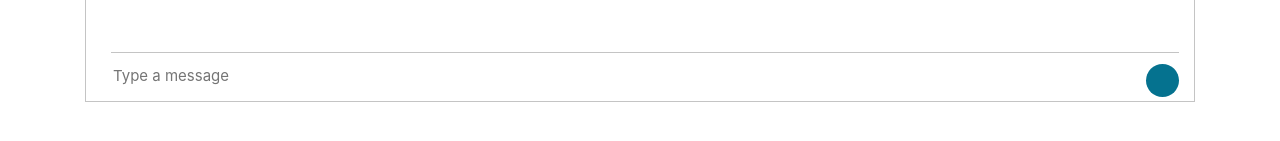
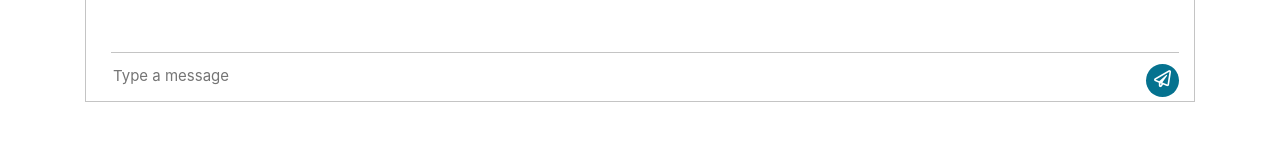
Before and after one commit to leanh28693/messeger-app, a React (Create React App) app in the folder messages-app/: page / in a window 1280 px wide. Shown: the part 537-678 px from the top of the page. Built offline with nearby package versions, Linux system fonts and the light colour scheme.

Commit message:
add awesome icon library

```diff
--- a/messages-app/package.json
+++ b/messages-app/package.json
@@ -22,5 +22,8 @@
     "not dead",
     "not ie <= 11",
     "not op_mini all"
-  ]
+  ],
+  "devDependencies": {
+    "@fortawesome/fontawesome-free": "^5.6.3"
+  }
 }
--- a/messages-app/src/App.js
+++ b/messages-app/src/App.js
@@ -52,7 +52,7 @@ class App extends Component {
                   <div className="type_msg">
                     <div className="input_msg_write">
                       <input type="text" className="write_msg" placeholder="Type a message" />
-                      <button className="msg_send_btn" type="button"><i className="fa fa-paper-plane-o" aria-hidden="true"></i></button>
+                      <button className="msg_send_btn" type="button"><i class="far fa-paper-plane"></i></button>
                     </div>
                   </div>
                 </div>
--- a/messages-app/src/index.js
+++ b/messages-app/src/index.js
@@ -4,6 +4,7 @@ import './index.css';
 import App from './App';
 import * as serviceWorker from './serviceWorker';
 import '../node_modules/bootstrap/dist/css/bootstrap.css'
+import '../node_modules/@fortawesome/fontawesome-free/css/all.css'
 ReactDOM.render(<App />, document.getElementById('root'));
 
 // If you want your app to work offline and load faster, you can change
```
Also changed, not shown: 1 other file (tests, documents, lock files or other folders).
